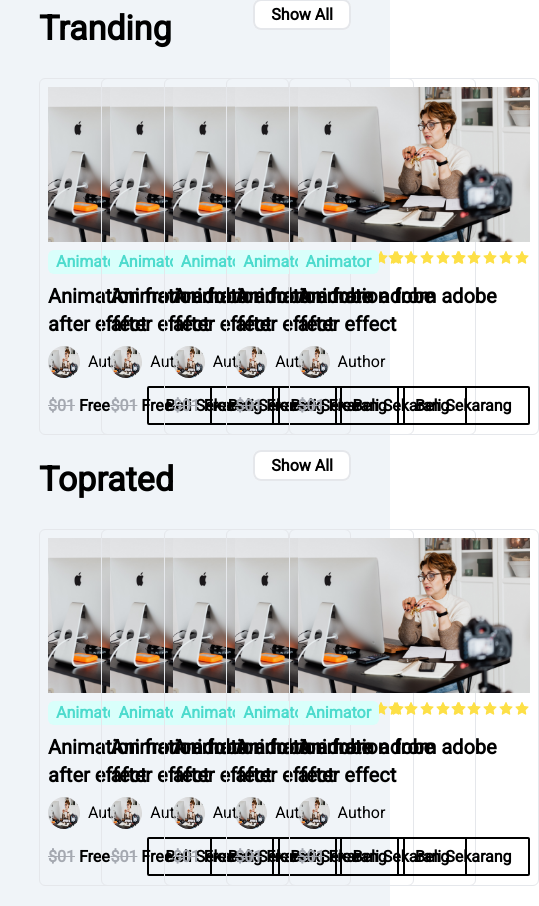
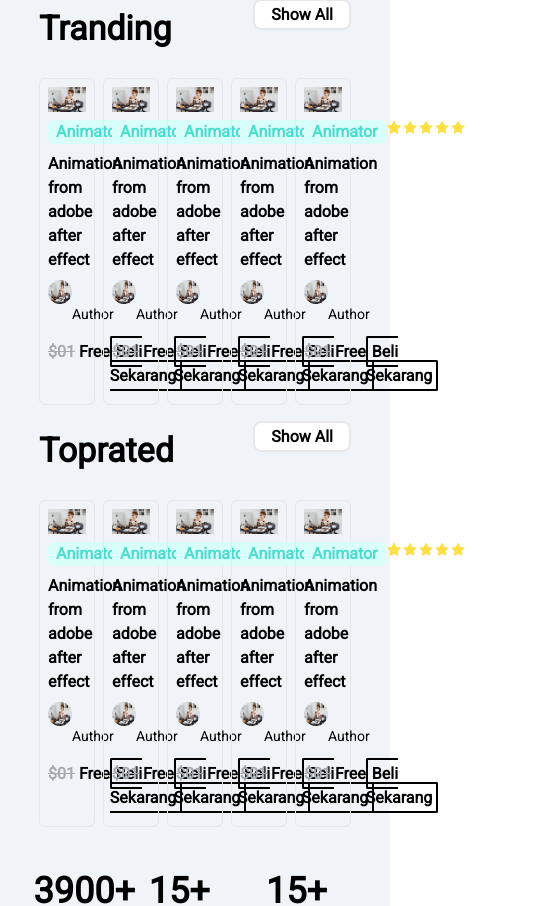
Before and after one commit to Nurfaidzy/Website-Kursus---Front-End-, a React (Create React App) app: page / in a window 390 px wide. Shown: the part 1158-2064 px from the top of the page, 539 px wide, since content can reach past the window. Built offline with nearby package versions, Linux system fonts and the light colour scheme.

Commit message:
Responsive menu to laptop

```diff
--- a/src/Components/Homepage/Toprated.jsx
+++ b/src/Components/Homepage/Toprated.jsx
@@ -19,8 +19,8 @@ const Toprated = () => {
               </a>
             </div>
           </div>
-          <div className="grid grid-cols-5 pt-6">
-            <div className="w-[250px] p-2 border rounded-md hover:shadow-lg">
+          <div className="grid grid-cols-5 pt-6 2xl:gap-0 gap-2">
+            <div className="2xl:w-[250px] p-2 border rounded-md hover:shadow-lg">
               <img src={gambar} alt="course" className="w-[250px]" />
               <div className="flex justify-between py-2">
                 <p className="text-[#4ddbcd] font-bold bg-[#d9fffb] rounded-md px-2">
@@ -34,12 +34,16 @@ const Toprated = () => {
                   <AiFillStar />
                 </div>
               </div>
-              <div className="font-bold text-xl ">
+              <div className="font-bold 2xl:text-xl ">
                 <h1>Animation from adobe after effect</h1>
               </div>
               <div className="flex py-2">
-                <img src={gambar} alt="" className="w-8 h-8 rounded-full" />
-                <p className="pt-2 -mt-1"> &nbsp; Author</p>
+                <img
+                  src={gambar}
+                  alt=""
+                  className="2xl:w-8 2xl:h-8 w-6 h-6 rounded-full"
+                />
+                <p className="pt-2 -mt-1 text-sm 2xl:text-xl"> &nbsp; Author</p>
               </div>
               <div className="flex justify-between py-2">
                 <div className="flex justify-between font-bold">
@@ -55,14 +59,14 @@ const Toprated = () => {
                 <div>
                   <a
                     href="#"
-                    className="hover:bg-[#121c2c] px-4 py-2 hover:text-white rounded-sm border-2 font-bold border-black"
+                    className="hover:bg-[#121c2c] 2xl:px-4 2xl:py-2 px-1 py-1 hover:text-white rounded-sm border-2 font-bold border-black"
                   >
                     Beli Sekarang
                   </a>
                 </div>
               </div>
             </div>
-            <div className="w-[250px] p-2 border rounded-md hover:shadow-lg">
+            <div className="2xl:w-[250px] p-2 border rounded-md hover:shadow-lg">
               <img src={gambar} alt="course" className="w-[250px]" />
               <div className="flex justify-between py-2">
                 <p className="text-[#4ddbcd] font-bold bg-[#d9fffb] rounded-md px-2">
@@ -76,12 +80,16 @@ const Toprated = () => {
                   <AiFillStar />
                 </div>
               </div>
-              <div className="font-bold text-xl ">
+              <div className="font-bold 2xl:text-xl ">
                 <h1>Animation from adobe after effect</h1>
               </div>
               <div className="flex py-2">
-                <img src={gambar} alt="" className="w-8 h-8 rounded-full" />
-                <p className="pt-2 -mt-1"> &nbsp; Author</p>
+                <img
+                  src={gambar}
+                  alt=""
+                  className="2xl:w-8 2xl:h-8 w-6 h-6 rounded-full"
+                />
+                <p className="pt-2 -mt-1 text-sm 2xl:text-xl"> &nbsp; Author</p>
               </div>
               <div className="flex justify-between py-2">
                 <div className="flex justify-between font-bold">
@@ -97,15 +105,14 @@ const Toprated = () => {
                 <div>
                   <a
                     href="#"
-                    className="hover:bg-[#121c2c] px-4 py-2 hover:text-white rounded-sm border-2 font-bold border-black"
+                    className="hover:bg-[#121c2c] 2xl:px-4 2xl:py-2 px-1 py-1 hover:text-white rounded-sm border-2 font-bold border-black"
                   >
                     Beli Sekarang
                   </a>
                 </div>
               </div>
             </div>
-
-            <div className="w-[250px] p-2 border rounded-md hover:shadow-lg">
+            <div className="2xl:w-[250px] p-2 border rounded-md hover:shadow-lg">
               <img src={gambar} alt="course" className="w-[250px]" />
               <div className="flex justify-between py-2">
                 <p className="text-[#4ddbcd] font-bold bg-[#d9fffb] rounded-md px-2">
@@ -119,12 +126,16 @@ const Toprated = () => {
                   <AiFillStar />
                 </div>
               </div>
-              <div className="font-bold text-xl ">
+              <div className="font-bold 2xl:text-xl ">
                 <h1>Animation from adobe after effect</h1>
               </div>
               <div className="flex py-2">
-                <img src={gambar} alt="" className="w-8 h-8 rounded-full" />
-                <p className="pt-2 -mt-1"> &nbsp; Author</p>
+                <img
+                  src={gambar}
+                  alt=""
+                  className="2xl:w-8 2xl:h-8 w-6 h-6 rounded-full"
+                />
+                <p className="pt-2 -mt-1 text-sm 2xl:text-xl"> &nbsp; Author</p>
               </div>
               <div className="flex justify-between py-2">
                 <div className="flex justify-between font-bold">
@@ -140,14 +151,14 @@ const Toprated = () => {
                 <div>
                   <a
                     href="#"
-                    className="hover:bg-[#121c2c] px-4 py-2 hover:text-white rounded-sm border-2 font-bold border-black"
+                    className="hover:bg-[#121c2c] 2xl:px-4 2xl:py-2 px-1 py-1 hover:text-white rounded-sm border-2 font-bold border-black"
                   >
                     Beli Sekarang
                   </a>
                 </div>
               </div>
             </div>
-            <div className="w-[250px] p-2 border rounded-md hover:shadow-lg">
+            <div className="2xl:w-[250px] p-2 border rounded-md hover:shadow-lg">
               <img src={gambar} alt="course" className="w-[250px]" />
               <div className="flex justify-between py-2">
                 <p className="text-[#4ddbcd] font-bold bg-[#d9fffb] rounded-md px-2">
@@ -161,12 +172,16 @@ const Toprated = () => {
                   <AiFillStar />
                 </div>
               </div>
-              <div className="font-bold text-xl ">
+              <div className="font-bold 2xl:text-xl ">
                 <h1>Animation from adobe after effect</h1>
               </div>
               <div className="flex py-2">
-                <img src={gambar} alt="" className="w-8 h-8 rounded-full" />
-                <p className="pt-2 -mt-1"> &nbsp; Author</p>
+                <img
+                  src={gambar}
+                  alt=""
+                  className="2xl:w-8 2xl:h-8 w-6 h-6 rounded-full"
+                />
+                <p className="pt-2 -mt-1 text-sm 2xl:text-xl"> &nbsp; Author</p>
               </div>
               <div className="flex justify-between py-2">
                 <div className="flex justify-between font-bold">
@@ -182,14 +197,14 @@ const Toprated = () => {
                 <div>
                   <a
                     href="#"
-                    className="hover:bg-[#121c2c] px-4 py-2 hover:text-white rounded-sm border-2 font-bold border-black"
+                    className="hover:bg-[#121c2c] 2xl:px-4 2xl:py-2 px-1 py-1 hover:text-white rounded-sm border-2 font-bold border-black"
                   >
                     Beli Sekarang
                   </a>
                 </div>
               </div>
             </div>
-            <div className="w-[250px] p-2 border rounded-md hover:shadow-lg">
+            <div className="2xl:w-[250px] p-2 border rounded-md hover:shadow-lg">
               <img src={gambar} alt="course" className="w-[250px]" />
               <div className="flex justify-between py-2">
                 <p className="text-[#4ddbcd] font-bold bg-[#d9fffb] rounded-md px-2">
@@ -203,12 +218,16 @@ const Toprated = () => {
                   <AiFillStar />
                 </div>
               </div>
-              <div className="font-bold text-xl ">
+              <div className="font-bold 2xl:text-xl ">
                 <h1>Animation from adobe after effect</h1>
               </div>
               <div className="flex py-2">
-                <img src={gambar} alt="" className="w-8 h-8 rounded-full" />
-                <p className="pt-2 -mt-1"> &nbsp; Author</p>
+                <img
+                  src={gambar}
+                  alt=""
+                  className="2xl:w-8 2xl:h-8 w-6 h-6 rounded-full"
+                />
+                <p className="pt-2 -mt-1 text-sm 2xl:text-xl"> &nbsp; Author</p>
               </div>
               <div className="flex justify-between py-2">
                 <div className="flex justify-between font-bold">
@@ -224,7 +243,7 @@ const Toprated = () => {
                 <div>
                   <a
                     href="#"
-                    className="hover:bg-[#121c2c] px-4 py-2 hover:text-white rounded-sm border-2 font-bold border-black"
+                    className="hover:bg-[#121c2c] 2xl:px-4 2xl:py-2 px-1 py-1 hover:text-white rounded-sm border-2 font-bold border-black"
                   >
                     Beli Sekarang
                   </a>
--- a/src/Components/Homepage/Tranding.jsx
+++ b/src/Components/Homepage/Tranding.jsx
@@ -19,8 +19,8 @@ const Tranding = () => {
               </a>
             </div>
           </div>
-          <div className="grid grid-cols-5 pt-6">
-            <div className="w-[250px] p-2 border rounded-md hover:shadow-lg">
+          <div className="grid grid-cols-5 pt-6 gap-2 2xl:gap-0">
+            <div className="2xl:w-[250px] p-2 border rounded-md hover:shadow-lg">
               <img src={gambar} alt="course" className="w-[250px]" />
               <div className="flex justify-between py-2">
                 <p className="text-[#4ddbcd] font-bold bg-[#d9fffb] rounded-md px-2">
@@ -34,12 +34,16 @@ const Tranding = () => {
                   <AiFillStar />
                 </div>
               </div>
-              <div className="font-bold text-xl ">
+              <div className="font-bold 2xl:text-xl ">
                 <h1>Animation from adobe after effect</h1>
               </div>
               <div className="flex py-2">
-                <img src={gambar} alt="" className="w-8 h-8 rounded-full" />
-                <p className="pt-2 -mt-1"> &nbsp; Author</p>
+                <img
+                  src={gambar}
+                  alt=""
+                  className="2xl:w-8 2xl:h-8 w-6 h-6 rounded-full"
+                />
+                <p className="pt-2 -mt-1 text-sm 2xl:text-xl"> &nbsp; Author</p>
               </div>
               <div className="flex justify-between py-2">
                 <div className="flex justify-between font-bold">
@@ -55,14 +59,14 @@ const Tranding = () => {
                 <div>
                   <a
                     href="#"
-                    className="hover:bg-[#121c2c] px-4 py-2 hover:text-white rounded-sm border-2 font-bold border-black"
+                    className="hover:bg-[#121c2c] 2xl:px-4 2xl:py-2 px-1 py-1 hover:text-white rounded-sm border-2 font-bold border-black"
                   >
                     Beli Sekarang
                   </a>
                 </div>
               </div>
             </div>
-            <div className="w-[250px] p-2 border rounded-md hover:shadow-lg">
+            <div className="2xl:w-[250px] p-2 border rounded-md hover:shadow-lg">
               <img src={gambar} alt="course" className="w-[250px]" />
               <div className="flex justify-between py-2">
                 <p className="text-[#4ddbcd] font-bold bg-[#d9fffb] rounded-md px-2">
@@ -76,12 +80,16 @@ const Tranding = () => {
                   <AiFillStar />
                 </div>
               </div>
-              <div className="font-bold text-xl ">
+              <div className="font-bold 2xl:text-xl ">
                 <h1>Animation from adobe after effect</h1>
               </div>
               <div className="flex py-2">
-                <img src={gambar} alt="" className="w-8 h-8 rounded-full" />
-                <p className="pt-2 -mt-1"> &nbsp; Author</p>
+                <img
+                  src={gambar}
+                  alt=""
+                  className="2xl:w-8 2xl:h-8 w-6 h-6 rounded-full"
+                />
+                <p className="pt-2 -mt-1 text-sm 2xl:text-xl"> &nbsp; Author</p>
               </div>
               <div className="flex justify-between py-2">
                 <div className="flex justify-between font-bold">
@@ -97,14 +105,14 @@ const Tranding = () => {
                 <div>
                   <a
                     href="#"
-                    className="hover:bg-[#121c2c] px-4 py-2 hover:text-white rounded-sm border-2 font-bold border-black"
+                    className="hover:bg-[#121c2c] 2xl:px-4 2xl:py-2 px-1 py-1 hover:text-white rounded-sm border-2 font-bold border-black"
                   >
                     Beli Sekarang
                   </a>
                 </div>
               </div>
             </div>
-            <div className="w-[250px] p-2 border rounded-md hover:shadow-lg">
+            <div className="2xl:w-[250px] p-2 border rounded-md hover:shadow-lg">
               <img src={gambar} alt="course" className="w-[250px]" />
               <div className="flex justify-between py-2">
                 <p className="text-[#4ddbcd] font-bold bg-[#d9fffb] rounded-md px-2">
@@ -118,12 +126,16 @@ const Tranding = () => {
                   <AiFillStar />
                 </div>
               </div>
-              <div className="font-bold text-xl ">
+              <div className="font-bold 2xl:text-xl ">
                 <h1>Animation from adobe after effect</h1>
               </div>
               <div className="flex py-2">
-                <img src={gambar} alt="" className="w-8 h-8 rounded-full" />
-                <p className="pt-2 -mt-1"> &nbsp; Author</p>
+                <img
+                  src={gambar}
+                  alt=""
+                  className="2xl:w-8 2xl:h-8 w-6 h-6 rounded-full"
+                />
+                <p className="pt-2 -mt-1 text-sm 2xl:text-xl"> &nbsp; Author</p>
               </div>
               <div className="flex justify-between py-2">
                 <div className="flex justify-between font-bold">
@@ -139,14 +151,14 @@ const Tranding = () => {
                 <div>
                   <a
                     href="#"
-                    className="hover:bg-[#121c2c] px-4 py-2 hover:text-white rounded-sm border-2 font-bold border-black"
+                    className="hover:bg-[#121c2c] 2xl:px-4 2xl:py-2 px-1 py-1 hover:text-white rounded-sm border-2 font-bold border-black"
                   >
                     Beli Sekarang
                   </a>
                 </div>
               </div>
             </div>
-            <div className="w-[250px] p-2 border rounded-md hover:shadow-lg">
+            <div className="2xl:w-[250px] p-2 border rounded-md hover:shadow-lg">
               <img src={gambar} alt="course" className="w-[250px]" />
               <div className="flex justify-between py-2">
                 <p className="text-[#4ddbcd] font-bold bg-[#d9fffb] rounded-md px-2">
@@ -160,12 +172,16 @@ const Tranding = () => {
                   <AiFillStar />
                 </div>
               </div>
-              <div className="font-bold text-xl ">
+              <div className="font-bold 2xl:text-xl ">
                 <h1>Animation from adobe after effect</h1>
               </div>
               <div className="flex py-2">
-                <img src={gambar} alt="" className="w-8 h-8 rounded-full" />
-                <p className="pt-2 -mt-1"> &nbsp; Author</p>
+                <img
+                  src={gambar}
+                  alt=""
+                  className="2xl:w-8 2xl:h-8 w-6 h-6 rounded-full"
+                />
+                <p className="pt-2 -mt-1 text-sm 2xl:text-xl"> &nbsp; Author</p>
               </div>
               <div className="flex justify-between py-2">
                 <div className="flex justify-between font-bold">
@@ -181,14 +197,14 @@ const Tranding = () => {
                 <div>
                   <a
                     href="#"
-                    className="hover:bg-[#121c2c] px-4 py-2 hover:text-white rounded-sm border-2 font-bold border-black"
+                    className="hover:bg-[#121c2c] 2xl:px-4 2xl:py-2 px-1 py-1 hover:text-white rounded-sm border-2 font-bold border-black"
                   >
                     Beli Sekarang
                   </a>
                 </div>
               </div>
             </div>
-            <div className="w-[250px] p-2 border rounded-md hover:shadow-lg">
+            <div className="2xl:w-[250px] p-2 border rounded-md hover:shadow-lg">
               <img src={gambar} alt="course" className="w-[250px]" />
               <div className="flex justify-between py-2">
                 <p className="text-[#4ddbcd] font-bold bg-[#d9fffb] rounded-md px-2">
@@ -202,12 +218,16 @@ const Tranding = () => {
                   <AiFillStar />
                 </div>
               </div>
-              <div className="font-bold text-xl ">
+              <div className="font-bold 2xl:text-xl ">
                 <h1>Animation from adobe after effect</h1>
               </div>
               <div className="flex py-2">
-                <img src={gambar} alt="" className="w-8 h-8 rounded-full" />
-                <p className="pt-2 -mt-1"> &nbsp; Author</p>
+                <img
+                  src={gambar}
+                  alt=""
+                  className="2xl:w-8 2xl:h-8 w-6 h-6 rounded-full"
+                />
+                <p className="pt-2 -mt-1 text-sm 2xl:text-xl"> &nbsp; Author</p>
               </div>
               <div className="flex justify-between py-2">
                 <div className="flex justify-between font-bold">
@@ -223,7 +243,7 @@ const Tranding = () => {
                 <div>
                   <a
                     href="#"
-                    className="hover:bg-[#121c2c] px-4 py-2 hover:text-white rounded-sm border-2 font-bold border-black"
+                    className="hover:bg-[#121c2c] 2xl:px-4 2xl:py-2 px-1 py-1 hover:text-white rounded-sm border-2 font-bold border-black"
                   >
                     Beli Sekarang
                   </a>
```
